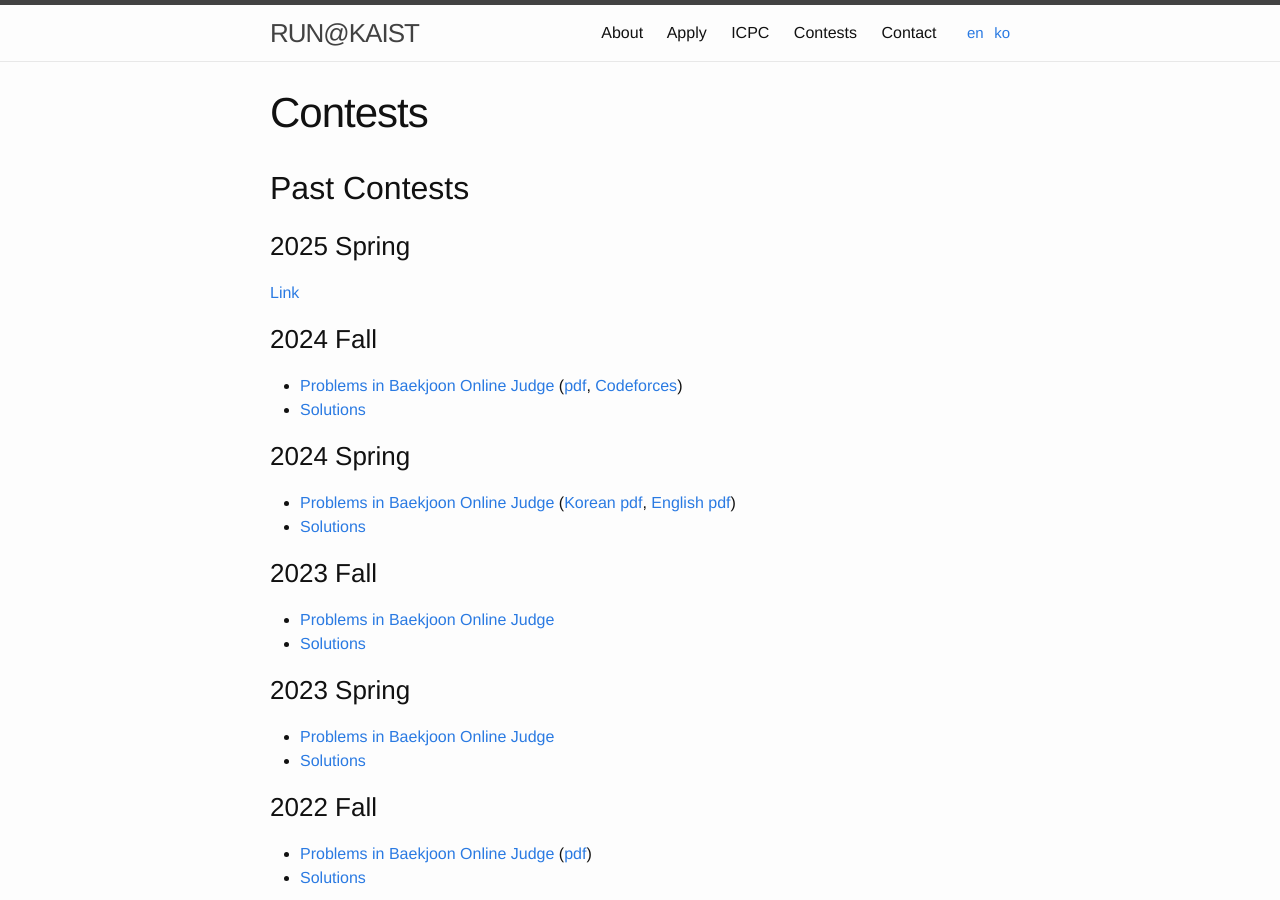
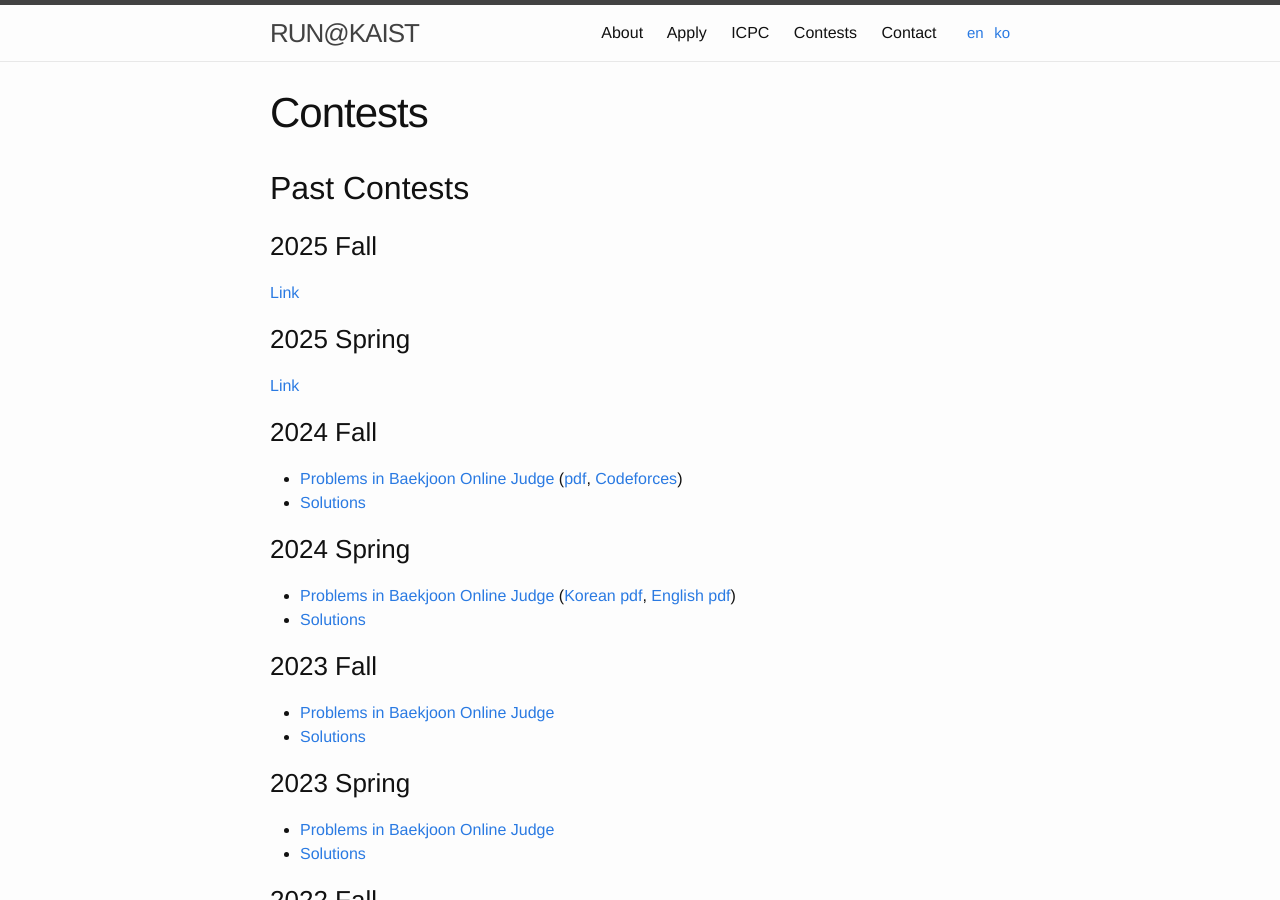
Before and after one commit to RUN-KAIST/kaist.run, a Jekyll site: the page built from contests/pastcontests_en.md, in a window 1280 px wide and 900 px high. Built offline with Jekyll 4.4.1, drawn with Linux system fonts in a browser that asks for light colours.

Commit message:
Update pastcontests_en.md

```diff
--- a/contests/pastcontests_en.md
+++ b/contests/pastcontests_en.md
@@ -7,6 +7,10 @@ ref: contest-past
 ---
 
 ## Past Contests
+
+### 2025 Fall
+
+[Link](https://kaist.run/en/contests/2025fall)
 
 ### 2025 Spring
 
```
